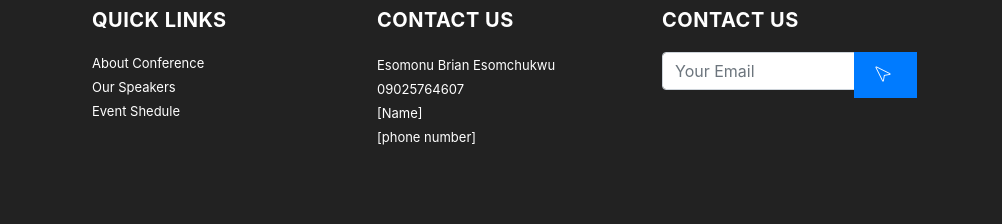
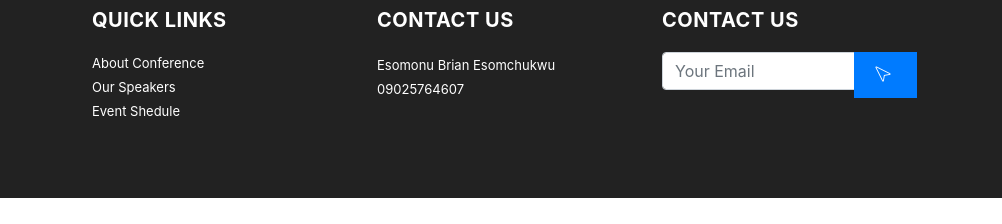
Before and after one commit to Lino2652/lino, a website built with Vite: page index.html in a window 1280 px wide. Shown: the part 6092-6316 px from the top of the page, 278-1280 px from the left. After the commit the page ends 6290 px from the top, so only its background shows below. Built offline with nearby package versions, Linux system fonts and the light colour scheme; a script that the page names is missing; files whose address does not match are found by name; a web font is replaced by a local one.

Commit message:
commented out something from the footer

```diff
--- a/index.html
+++ b/index.html
@@ -990,7 +990,7 @@
                     <div class="widget">
                         <ul class="gap-10">
                             <li><a href="tel:09025764607">Esomonu Brian Esomchukwu<br />09025764607</a></li>
-                            <li><a href="#">[Name]<br />[phone number]</a></li>
+                            <!-- <li><a href="#">[Name]<br />[phone number]</a></li> -->
                         </ul>
                     </div>
                 </div>
```
